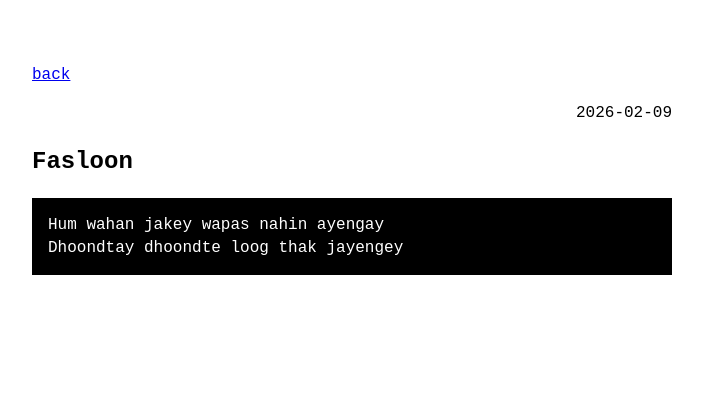
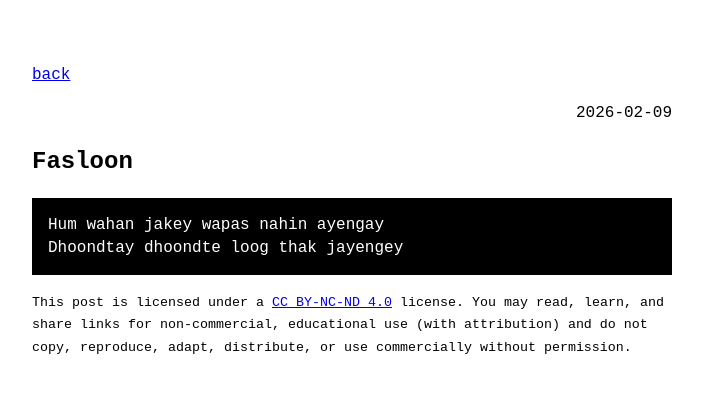
Before and after one commit to mahidulhq/mahidulhq.github.io, a Jekyll site: the page built from _posts/2026-02-10-fasaloon.md, in a window 1280 px wide. Shown: the top 393 px of the page, without its empty margins (288-991 px from the left). Built offline with Jekyll 4.4.1, drawn with Linux system fonts in a browser that asks for light colours; our own code applies the rules of GitHub Pages for plain Markdown files.

Commit message:
Update post.html

```diff
--- a/_layouts/post.html
+++ b/_layouts/post.html
@@ -12,4 +12,9 @@ layout: default
   <h1>{{ page.title }}</h1>
 
   {{ content }}
+  <small>
+    This post is licensed under a
+    <a href="https://creativecommons.org/licenses/by-nc-nd/4.0/">CC BY-NC-ND 4.0</a>
+    license. You may read, learn, and share links for non-commercial, educational use (with attribution) and do not copy, reproduce, adapt, distribute, or use commercially without permission.
+  </small>
 </article>
```
